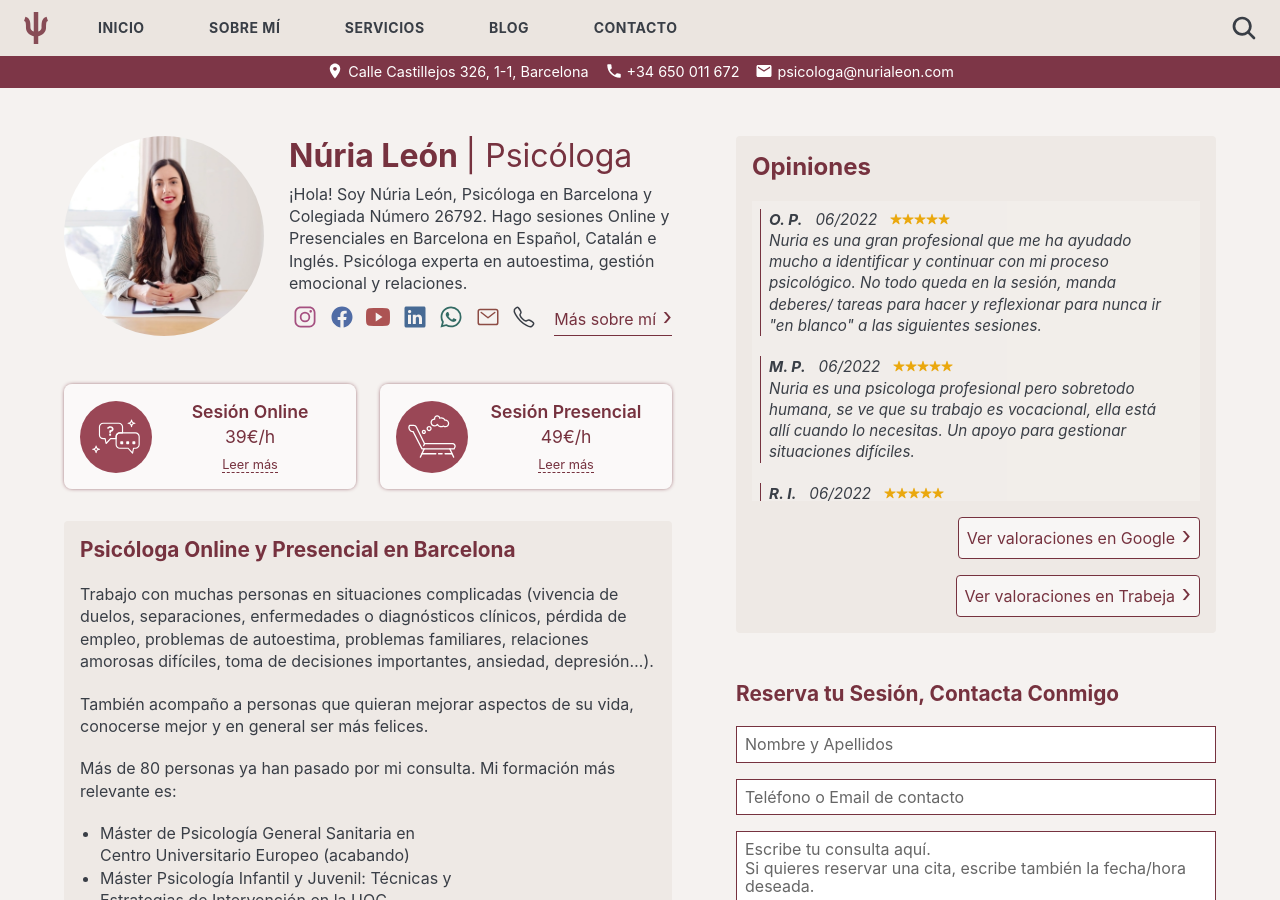
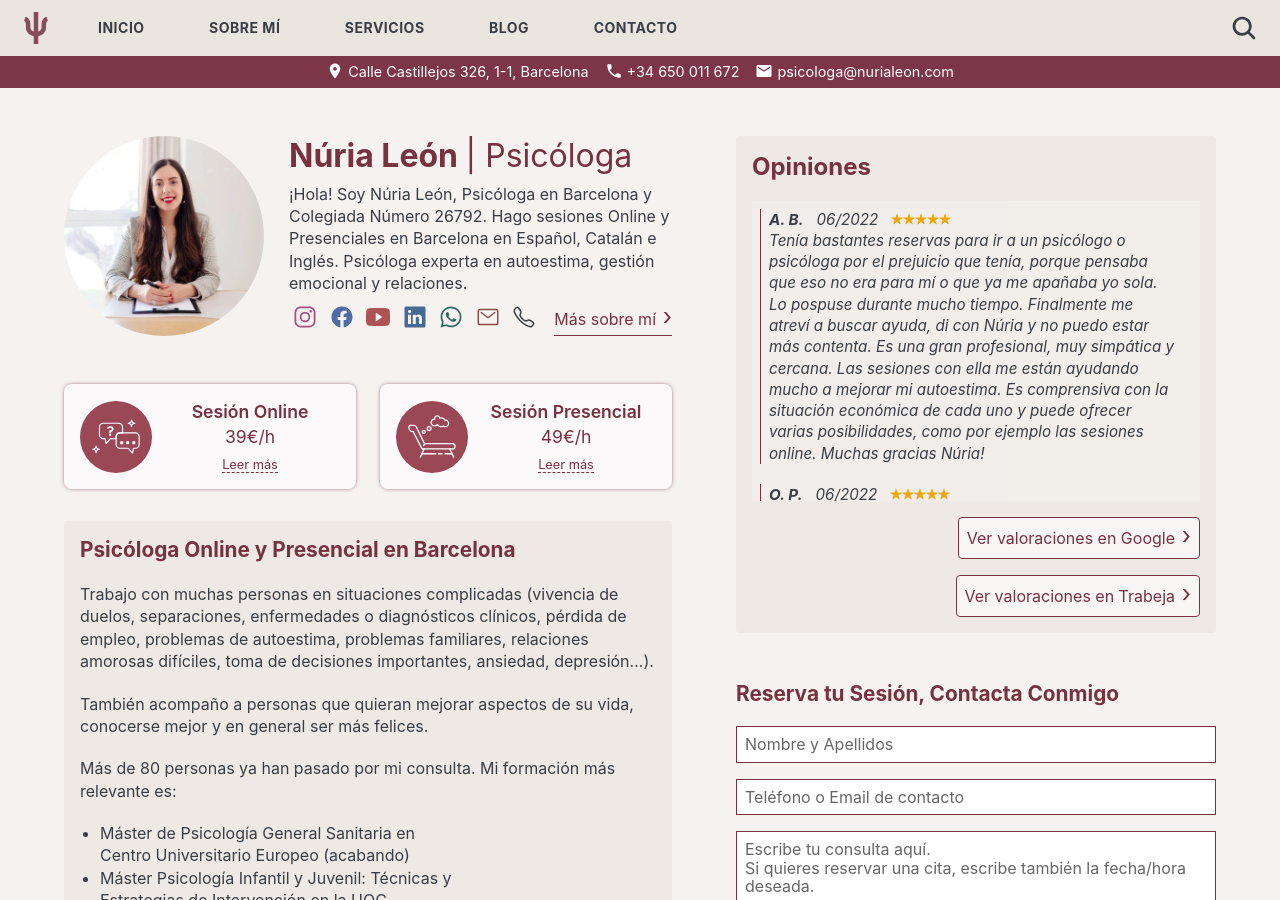
Before and after one commit to nurialeonsallent/nurialeon.com, a Jekyll site: the page built from index.html, in a window 1280 px wide and 900 px high. Built offline with Jekyll 4.4.1, drawn with Linux system fonts in a browser that asks for light colours.

Commit message:
Update reviews.yml

```diff
--- a/_data/reviews.yml
+++ b/_data/reviews.yml
@@ -1,3 +1,8 @@
+- name: A. B.
+  score: 5
+  date: 06/2022
+  text: Tenía bastantes reservas para ir a un psicólogo o psicóloga por el prejuicio que tenía, porque pensaba que eso no era para mí o que ya me apañaba yo sola. Lo pospuse durante mucho tiempo. Finalmente me atreví a buscar ayuda, di con Núria y no puedo estar más contenta. Es una gran profesional, muy simpática y cercana. Las sesiones con ella me están ayudando mucho a mejorar mi autoestima. Es comprensiva con la situación económica de cada uno y puede ofrecer varias posibilidades, como por ejemplo las sesiones online. Muchas gracias Núria!
+
 - name: O. P.
   score: 5
   date: 06/2022
```
